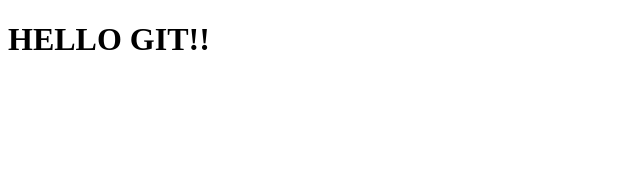
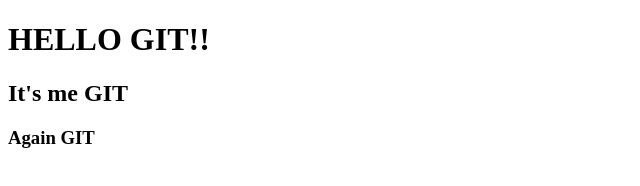
Before and after one commit to yaminyt/Second-Class, a plain HTML site: page index.html in a window 1280 px wide. Shown: the whole page, without its empty margins (0-640 px from the left). Drawn offline with Linux system fonts and the light colour scheme.

Commit message:
new changes

```diff
--- a/index.html
+++ b/index.html
@@ -8,5 +8,7 @@
 </head>
 <body>
     <h1> HELLO GIT!! </h1>
+    <h2> It's me GIT </h2>
+    <h3> Again GIT </h3>
 </body>
 </html>
```
